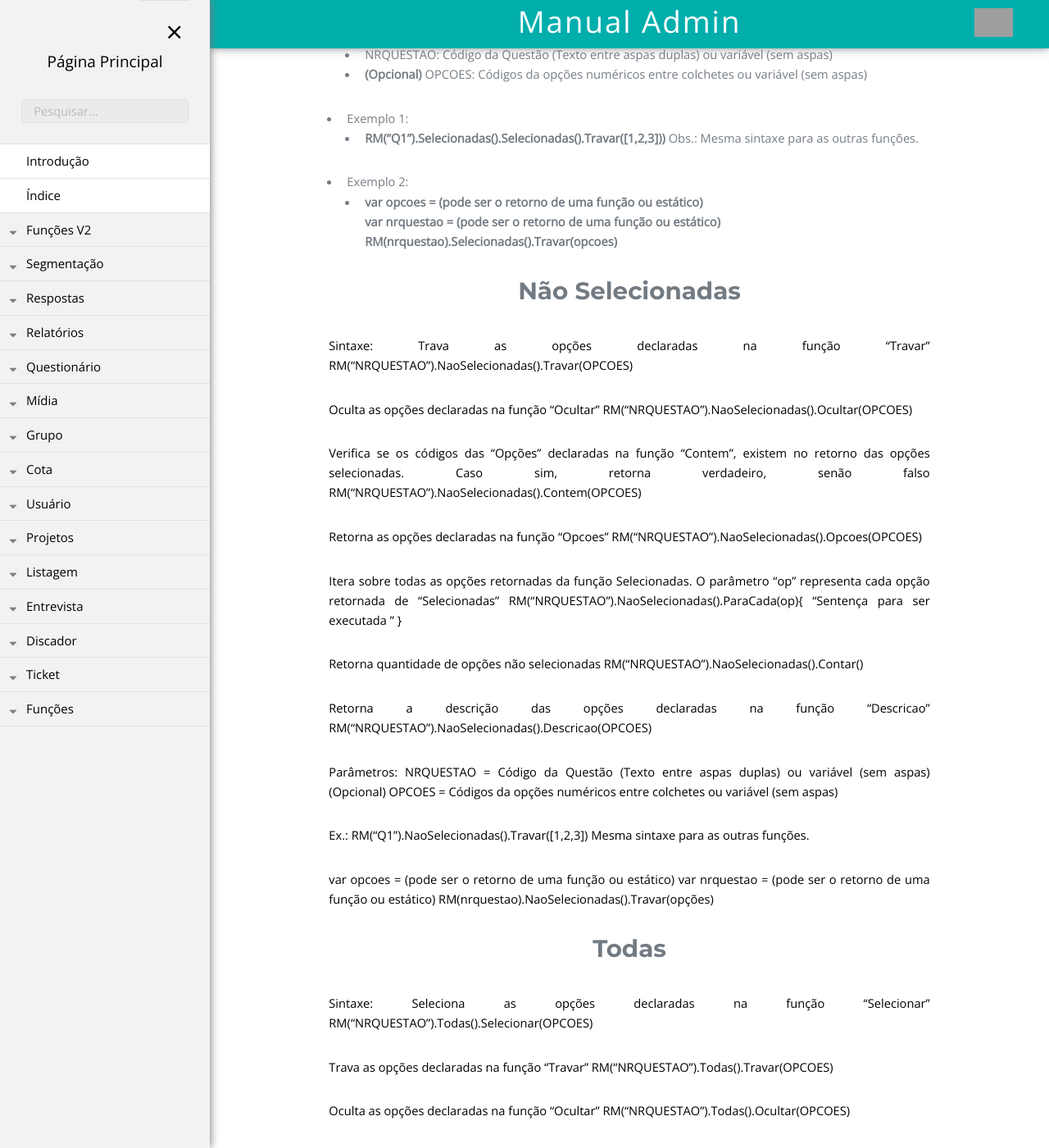
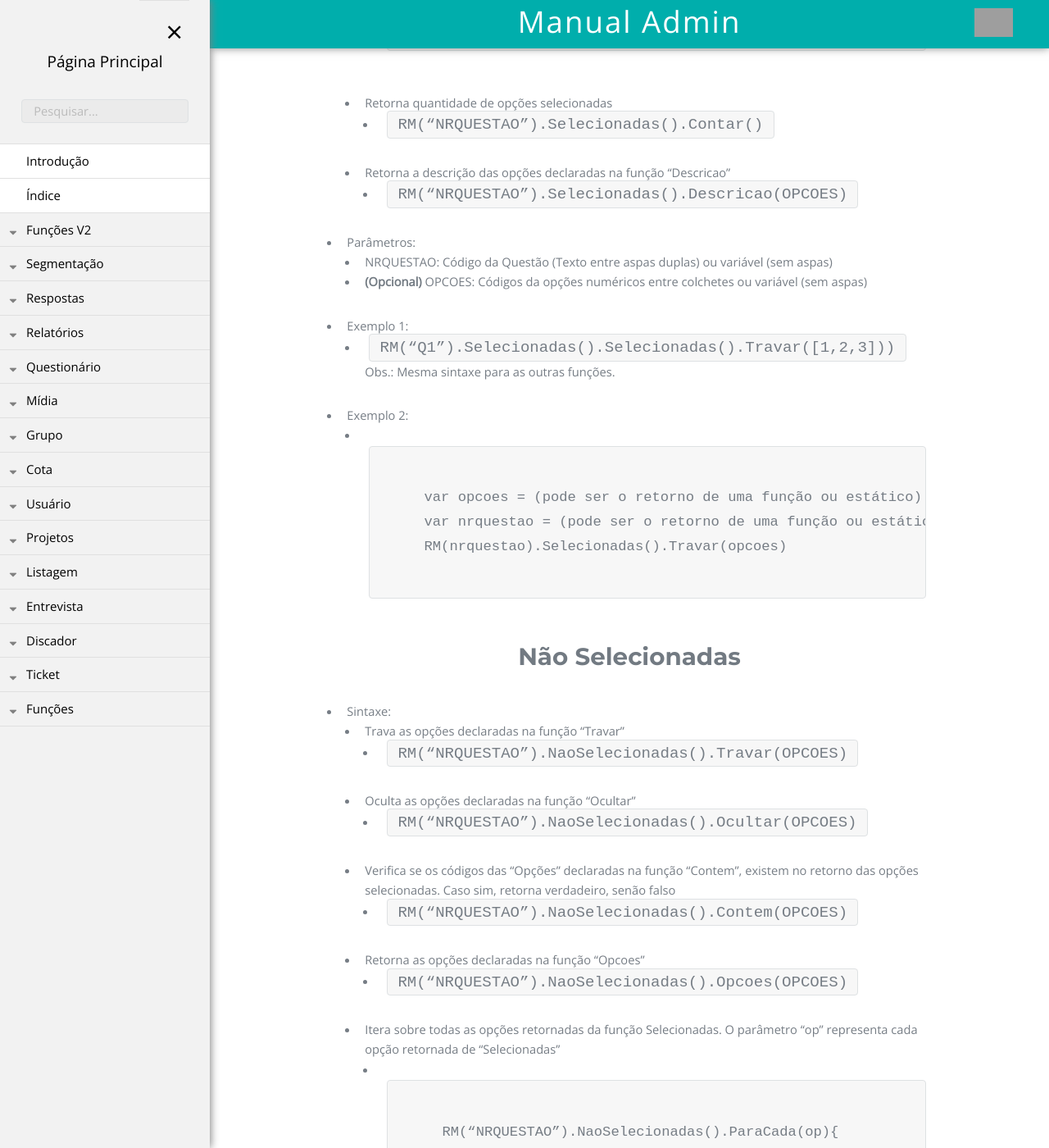
Before and after one commit to rogerio-figueiredo-hsr/hsrtechonline.github.io, a Jekyll site: the page built from _posts/2019-03-29-rm.md, in a window 1280 px wide and 1400 px high, scrolled down 1389 px. Shown: the whole window at 82% size. Built offline with Jekyll 4.4.1, drawn with Linux system fonts in a browser that asks for light colours; some of the changed text lies outside the part shown; grey boxes are pictures that could not be loaded.

Commit message:
Update 2019-03-29-rm.md

```diff
--- a/_posts/2019-03-29-rm.md
+++ b/_posts/2019-03-29-rm.md
@@ -28,70 +28,78 @@ pasta: "funcoesv2"
 
 - Sintaxe:
   - Trava as opções declaradas na função “Travar”
-    - **RM(“NRQUESTAO”).Selecionadas().Travar(OPCOES)**
+    - `RM(“NRQUESTAO”).Selecionadas().Travar(OPCOES)`
   - Oculta as opções declaradas na função “Ocultar”
-    - **RM(“NRQUESTAO”).Selecionadas().Ocultar(OPCOES)**
+    - `RM(“NRQUESTAO”).Selecionadas().Ocultar(OPCOES)`
   - Verifica se os códigos das “Opções” declaradas na função “Contem”, existem no retorno das opções selecionadas. Caso sim, retorna         verdadeiro, senão falso
-    - **RM(“NRQUESTAO”).Selecionadas().Contem(OPCOES)**
+    - `RM(“NRQUESTAO”).Selecionadas().Contem(OPCOES)`
   - Retorna as opções declaradas na função “Opcoes”
-    - **RM(“NRQUESTAO”).Selecionadas().Opcoes(OPCOES)**
+    - `RM(“NRQUESTAO”).Selecionadas().Opcoes(OPCOES)`
   - Itera sobre todas as opções retornadas da função Selecionadas. O parâmetro “op” representa cada opção retornada de “Selecionadas”
-    - **RM(“NRQUESTAO”).Selecionadas().ParaCada(op){**
-        **"Sentença para ser executada"**
-      **}**
+    - <pre>
+        <code>
+          RM(“NRQUESTAO”).Selecionadas().ParaCada(op){
+          "Sentença para ser executada"
+          }
+        </code>
+      </pre>
   - Retorna quantidade de opções selecionadas
-    - **RM(“NRQUESTAO”).Selecionadas().Contar()**
+    - `RM(“NRQUESTAO”).Selecionadas().Contar()`
   - Retorna a descrição das opções declaradas na função “Descricao”
-    - **RM(“NRQUESTAO”).Selecionadas().Descricao(OPCOES)**
+    - `RM(“NRQUESTAO”).Selecionadas().Descricao(OPCOES)`
 - Parâmetros:
   - NRQUESTAO: Código da Questão (Texto entre aspas duplas) ou variável (sem aspas)
   - **(Opcional)** OPCOES: Códigos da opções numéricos entre colchetes ou variável (sem aspas)
 - Exemplo 1:
-  - **RM(“Q1”).Selecionadas().Selecionadas().Travar([1,2,3]))**
+  - `RM(“Q1”).Selecionadas().Selecionadas().Travar([1,2,3]))`
     Obs.: Mesma sintaxe para as outras funções.
 - Exemplo 2:
-  - **var opcoes = (pode ser o retorno de uma função ou estático)**<br/>
-    **var nrquestao = (pode ser o retorno de uma função ou estático)**
-    **RM(nrquestao).Selecionadas().Travar(opcoes)**
+  - <pre>
+      <code>
+        var opcoes = (pode ser o retorno de uma função ou estático)
+        var nrquestao = (pode ser o retorno de uma função ou estático)
+        RM(nrquestao).Selecionadas().Travar(opcoes)
+      </code>
+    </pre>
 
 
 # Não Selecionadas
 
-Sintaxe:
-Trava as opções declaradas na função “Travar”
-RM(“NRQUESTAO”).NaoSelecionadas().Travar(OPCOES)
-
-Oculta as opções declaradas na função “Ocultar”
-RM(“NRQUESTAO”).NaoSelecionadas().Ocultar(OPCOES)
-
-Verifica se os códigos das “Opções” declaradas na função “Contem”, existem no retorno das opções selecionadas. Caso sim, retorna verdadeiro, senão falso
-RM(“NRQUESTAO”).NaoSelecionadas().Contem(OPCOES)
-
-Retorna as opções declaradas na função “Opcoes”
-RM(“NRQUESTAO”).NaoSelecionadas().Opcoes(OPCOES)
-
-Itera sobre todas as opções retornadas da função Selecionadas. O parâmetro “op” representa cada opção retornada de “Selecionadas”
-RM(“NRQUESTAO”).NaoSelecionadas().ParaCada(op){
-“Sentença para ser executada ”
-}
-
-Retorna quantidade de opções não selecionadas
-RM(“NRQUESTAO”).NaoSelecionadas().Contar()
-
-Retorna a descrição das opções declaradas na função “Descricao”
-RM(“NRQUESTAO”).NaoSelecionadas().Descricao(OPCOES)
-
-Parâmetros:
-NRQUESTAO = Código da Questão (Texto entre aspas duplas) ou variável (sem aspas)
-(Opcional) OPCOES = Códigos da opções numéricos entre colchetes ou variável (sem aspas)
-
-Ex.:
-RM(“Q1”).NaoSelecionadas().Travar([1,2,3])
-Mesma sintaxe para as outras funções.
-
-var opcoes = (pode ser o retorno de uma função ou estático)
-var nrquestao = (pode ser o retorno de uma função ou estático)
-RM(nrquestao).NaoSelecionadas().Travar(opções)
+- Sintaxe:
+  - Trava as opções declaradas na função “Travar”
+    - `RM(“NRQUESTAO”).NaoSelecionadas().Travar(OPCOES)`
+  - Oculta as opções declaradas na função “Ocultar”
+    - `RM(“NRQUESTAO”).NaoSelecionadas().Ocultar(OPCOES)`
+  - Verifica se os códigos das “Opções” declaradas na função “Contem”, existem no retorno das opções selecionadas. Caso sim, retorna         verdadeiro, senão falso
+    - `RM(“NRQUESTAO”).NaoSelecionadas().Contem(OPCOES)`
+  - Retorna as opções declaradas na função “Opcoes”
+    - `RM(“NRQUESTAO”).NaoSelecionadas().Opcoes(OPCOES)`
+  - Itera sobre todas as opções retornadas da função Selecionadas. O parâmetro “op” representa cada opção retornada de “Selecionadas”
+    - <pre>
+        <code>
+          RM(“NRQUESTAO”).NaoSelecionadas().ParaCada(op){
+          “Sentença para ser executada ”
+          }
+         </code>
+      </pre>
+  - Retorna quantidade de opções não selecionadas
+    - `RM(“NRQUESTAO”).NaoSelecionadas().Contar()`
+  - Retorna a descrição das opções declaradas na função “Descricao”
+    - `RM(“NRQUESTAO”).NaoSelecionadas().Descricao(OPCOES)`
+- Parâmetros:
+    - NRQUESTAO: Código da Questão (Texto entre aspas duplas) ou variável (sem aspas)
+    - **(Opcional)** OPCOES: Códigos da opções numéricos entre colchetes ou variável (sem aspas)
+- Exemplo 1:
+  - `RM(“Q1”).NaoSelecionadas().Travar([1,2,3])`
+  Obs.: Mesma sintaxe para as outras funções.
+- Exemplo 2:
+  - <pre>
+      <code>
+        var opcoes = (pode ser o retorno de uma função ou estático)
+        var nrquestao = (pode ser o retorno de uma função ou estático)
+        RM(nrquestao).NaoSelecionadas().Travar(opções)
+      </code>
+    <pre>
 
 
 # Todas
```
